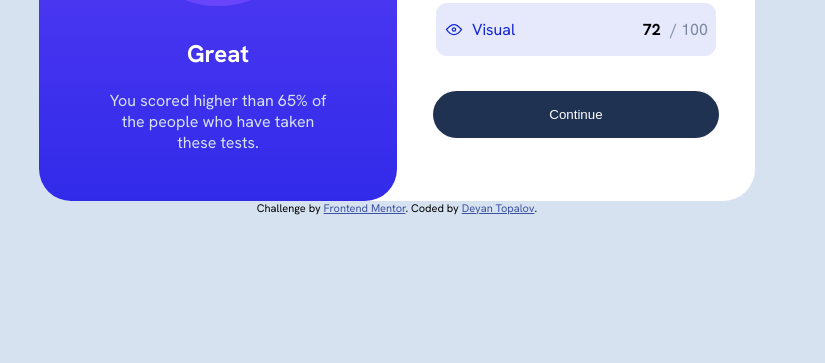
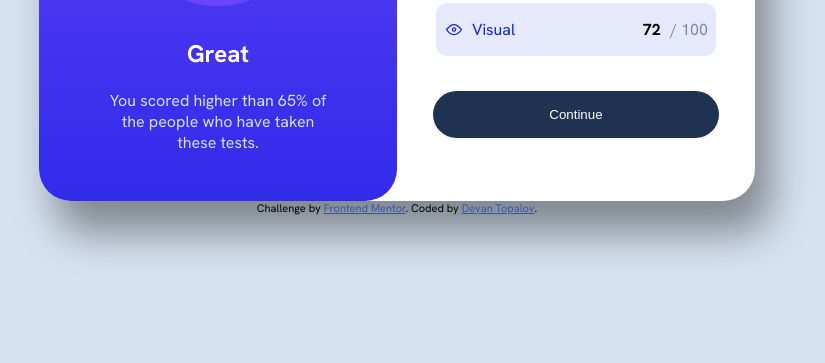
Before and after one commit to DeyanTopalov/results-summary-component-frontendMentor, a plain HTML site: page index.html in a window 1280 px wide. Shown: the part 437-800 px from the top of the page, without its empty margins (243-1068 px from the left). Drawn offline with Linux system fonts and the light colour scheme.

Commit message:
box shadow

```diff
--- a/style.css
+++ b/style.css
@@ -59,6 +59,8 @@ body {
   justify-content: space-between;
   border-radius: var(--unit-n);
   max-width: 70%;
+  box-shadow: calc(var(--unit-n) / 2) var(--unit-n) var(--unit-md)
+    hsla(0, 0%, 0%, 0.4);
 }
 
 .result-card {
@@ -92,7 +94,6 @@ body {
   display: flex;
   flex-direction: column;
   justify-content: center;
-  box-shadow: ;
 }
 
 .score span {
```
